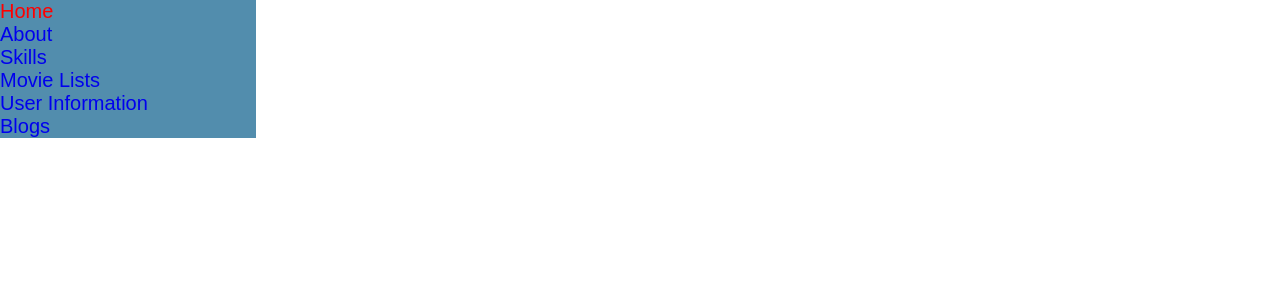
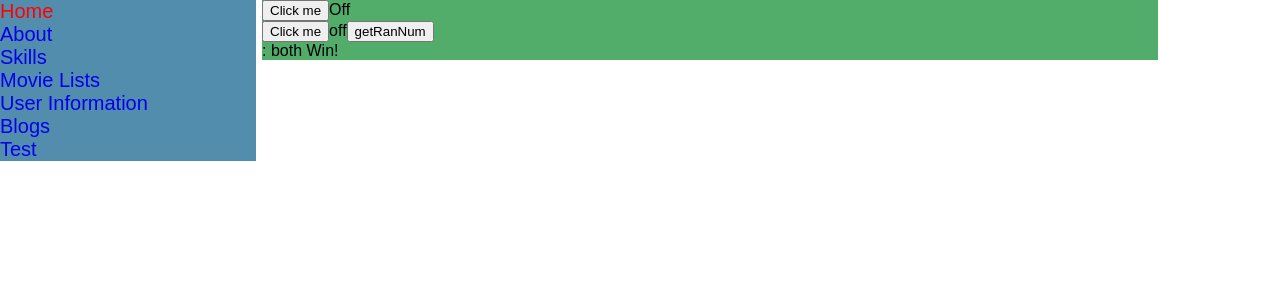
Before and after one commit to jacobkim9881/react-port, a React (Create React App) app: page /test in a window 1280 px wide. Shown: the top 300 px of the page. Built offline with nearby package versions, Linux system fonts and the light colour scheme.

Commit message:
4th-update

```diff
--- a/src/components/About.js
+++ b/src/components/About.js
@@ -1,5 +1,4 @@
 import React, { Component } from 'react';
-import styled from 'styled-components'
 import { Main } from '../Css'
 
 class About extends Component {
--- a/src/components/Nav/SideBar.js
+++ b/src/components/Nav/SideBar.js
@@ -11,6 +11,7 @@ import Skills from '../Skills'
 import MovieList from '../MovieList'
 import UserInfo from '../UserInfo'
 import Blog from '../Blog'
+import Test from '../Test'
 
 class SideBar extends Component {
     render() {
@@ -36,6 +37,9 @@ class SideBar extends Component {
             <li>
               <StyledLink to="/blog">Blogs</StyledLink>
             </li>
+            <li>
+              <StyledLink to="/test">Test</StyledLink>
+            </li>
           </Ul>
         </Nav>
 
@@ -54,6 +58,9 @@ class SideBar extends Component {
           </Route>
           <Route path="/blog">
             <Blog />
+          </Route>
+          <Route path="/test">
+            <Test />
           </Route>
         </Switch>
         </div>
--- a/src/components/Skills.js
+++ b/src/components/Skills.js
@@ -1,6 +1,5 @@
 import React, { Component } from 'react';
 import { Main } from '../Css'
-import styled from 'styled-components'
 
 class Skills extends Component {
     render() {
@@ -12,17 +11,13 @@ class Skills extends Component {
                 Framework : React.js <br/>
                 How to update this website : Git <br/>
                 Deployed at : Netlify <br/>
-                React Stack :
-                <Indent>  Axios<br/>
-                  styled-component
-                </Indent>
+                React Stack :<br/>
+                    Axios<br/>
+                    styled-component<br/>
+                    React-route<br/>
             </Main>
         );
     }
 }
 
 export default Skills;
-
-const Indent = styled.p`
-text-indent: 25px;
-`
--- /dev/null
+++ b/src/components/Test.js
@@ -0,0 +1,51 @@
+import React, { Component } from 'react';
+import { Main } from '../Css'
+import Toggle from './utilities/Toggle'
+import Test1 from './Test1'
+
+class Test extends Component {
+    constructor(props) {
+        super(props);
+        this.state = {
+            isToggledOn: false,
+            ranNum: "",
+            otherRanNum: ""
+        }
+
+        this.handleClick = this.handleClick.bind(this);
+        this.saveNumber = this.saveNumber.bind(this);
+    }
+
+    handleClick() {
+        this.setState(state => ({
+            isToggledOn: !state.isToggledOn
+        }));
+    }
+
+    saveNumber() {
+        this.setState({
+            ranNum: Math.trunc(
+                Math.random()*7
+            ),
+            otherRanNum: Math.trunc(
+                Math.random()*7
+            )
+        });
+    }
+
+    render() {
+        let me = this.state.ranNum;
+        let com = this.state.otherRanNum;
+        return (
+            <Main>
+                <Toggle name={"Click me"}/>
+                <button onClick={this.handleClick}>Click me</button>
+                {this.state.isToggledOn? "on" : "off"}
+                <button onClick={this.saveNumber}>getRanNum</button>
+                {<Test1 me={me} com={com} />}
+            </Main>
+        );
+    }
+}
+
+export default Test;
--- /dev/null
+++ b/src/components/Test1.js
@@ -0,0 +1,16 @@
+import React, { Component } from 'react';
+
+class Test1 extends Component {
+    render() {
+        let me = this.props.me;
+        let com = this.props.com;
+        return (
+            <div>
+                {`${me} : ${com}`}
+                {me === com? "both" : me > com ? "me" : "com"} Win!
+            </div>
+        );
+    }
+}
+
+export default Test1;
--- a/src/components/UserInfo.js
+++ b/src/components/UserInfo.js
@@ -1,6 +1,5 @@
 import React, { Component } from 'react';
 import styled from 'styled-components'
-import { Main } from '../Css'
 
 import axios from 'axios'
 const API_URL = 'http://jsonplaceholder.typicode.com';
--- /dev/null
+++ b/src/components/utilities/Toggle.js
@@ -0,0 +1,28 @@
+import React, { Component } from 'react';
+
+class Toggle extends Component {
+    constructor(props) {
+        super(props);
+        this.state = {
+            isToggledOn: false
+        }
+
+        this.handleClick = this.handleClick.bind(this);
+    }
+
+    handleClick() {
+        this.setState(state => ({
+            isToggledOn: !state.isToggledOn
+        }));
+    }
+    render() {
+        return (
+                <div>
+                <button onClick={this.handleClick}>{this.props.name}</button>
+                {this.state.isToggledOn? "On": "Off"}
+                </div>
+        );
+    }
+}
+
+export default Toggle;
```
Also changed, not shown: 1 other file (tests, documents, lock files or other folders).
